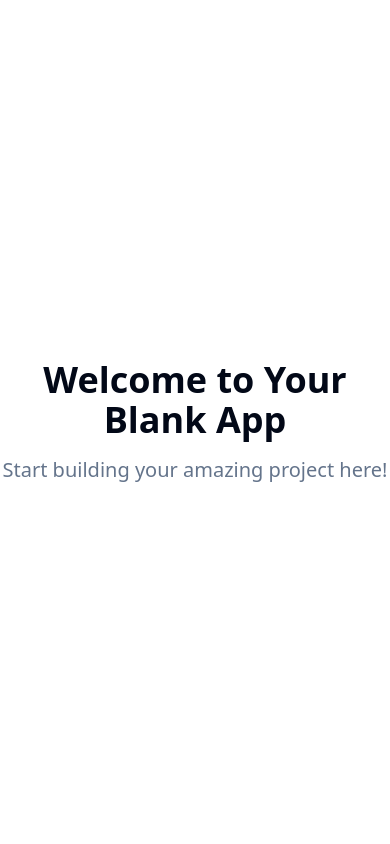
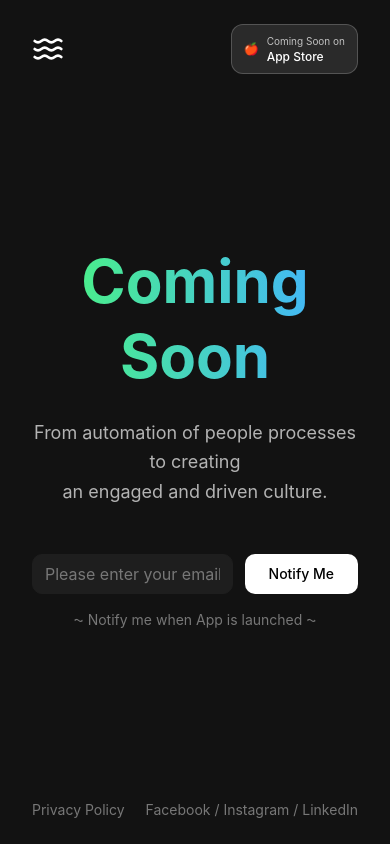
Before and after one commit to PiyushProHacker/gradient-launch-page, a React (Vite) app: page / in a window 390 px wide. Built offline with nearby package versions, Linux system fonts and the light colour scheme.

Commit message:
Build Coming Soon page
Implement a "Coming Soon" landing page with a gradient heading, descriptive text, and an email subscription form. The page features a centered layout, navigation links, an App Store badge, and footer links, all styled with modern UI principles and responsiveness.

```diff
--- a/index.html
+++ b/index.html
@@ -3,12 +3,12 @@
   <head>
     <meta charset="UTF-8" />
     <meta name="viewport" content="width=device-width, initial-scale=1.0" />
-    <title>gradient-launch-page</title>
-    <meta name="description" content="Lovable Generated Project" />
-    <meta name="author" content="Lovable" />
+    <title>Coming Soon - Revolutionary App Launch</title>
+    <meta name="description" content="From automation of people processes to creating an engaged and driven culture. Get notified when our revolutionary app launches." />
+    <meta name="author" content="Coming Soon App" />
 
-    <meta property="og:title" content="gradient-launch-page" />
-    <meta property="og:description" content="Lovable Generated Project" />
+    <meta property="og:title" content="Coming Soon - Revolutionary App Launch" />
+    <meta property="og:description" content="From automation of people processes to creating an engaged and driven culture. Get notified when our revolutionary app launches." />
     <meta property="og:type" content="website" />
     <meta property="og:image" content="https://lovable.dev/opengraph-image-p98pqg.png" />
 
--- /dev/null
+++ b/src/components/Footer.tsx
@@ -0,0 +1,17 @@
+const Footer = () => {
+  return (
+    <footer className="flex items-center justify-between w-full px-8 py-6">
+      {/* Privacy Policy */}
+      <div className="text-sm text-muted-foreground hover:text-secondary transition-colors cursor-pointer">
+        Privacy Policy
+      </div>
+
+      {/* Social Links */}
+      <div className="text-sm text-muted-foreground hover:text-secondary transition-colors cursor-pointer">
+        Facebook / Instagram / LinkedIn
+      </div>
+    </footer>
+  );
+};
+
+export default Footer;
--- /dev/null
+++ b/src/components/HeroSection.tsx
@@ -0,0 +1,56 @@
+import { useState } from "react";
+import { Button } from "@/components/ui/button";
+import { Input } from "@/components/ui/input";
+
+const HeroSection = () => {
+  const [email, setEmail] = useState("");
+
+  const handleSubmit = (e: React.FormEvent) => {
+    e.preventDefault();
+    // Handle email submission
+    console.log("Email submitted:", email);
+  };
+
+  return (
+    <div className="flex flex-col items-center justify-center text-center space-y-12 px-8">
+      {/* Main Heading */}
+      <div className="space-y-6">
+        <h1 className="text-6xl md:text-7xl lg:text-8xl font-bold gradient-text leading-tight">
+          Coming Soon
+        </h1>
+
+        <p className="text-lg md:text-xl text-secondary max-w-2xl leading-relaxed">
+          From automation of people processes to creating<br />
+          an engaged and driven culture.
+        </p>
+      </div>
+
+      {/* Email Subscription Form */}
+      <div className="space-y-4 w-full max-w-md">
+        <form onSubmit={handleSubmit} className="flex gap-3">
+          <Input
+            type="email"
+            placeholder="Please enter your email address"
+            value={email}
+            onChange={(e) => setEmail(e.target.value)}
+            className="flex-1 bg-muted border-muted text-foreground placeholder:text-muted-foreground input-glow"
+            required
+          />
+          <Button
+            type="submit"
+            variant="default"
+            className="bg-primary text-primary-foreground hover:bg-primary/90 px-6"
+          >
+            Notify Me
+          </Button>
+        </form>
+
+        <p className="text-sm text-muted-foreground">
+          ⁓ Notify me when App is launched ⁓
+        </p>
+      </div>
+    </div>
+  );
+};
+
+export default HeroSection;
--- /dev/null
+++ b/src/components/Navigation.tsx
@@ -0,0 +1,36 @@
+import { Waves } from "lucide-react";
+
+const Navigation = () => {
+  return (
+    <nav className="flex items-center justify-between w-full px-8 py-6">
+      {/* Logo */}
+      <div className="flex items-center">
+        <Waves className="w-8 h-8 text-foreground" strokeWidth={2} />
+      </div>
+
+      {/* Center Navigation */}
+      <div className="hidden md:flex items-center space-x-2 text-sm text-secondary">
+        <span className="hover:text-foreground transition-colors cursor-pointer">Payment</span>
+        <span className="text-muted-foreground">/</span>
+        <span className="hover:text-foreground transition-colors cursor-pointer">Services</span>
+        <span className="text-muted-foreground">/</span>
+        <span className="hover:text-foreground transition-colors cursor-pointer">Account</span>
+      </div>
+
+      {/* App Store Badge */}
+      <div className="app-store-badge cursor-pointer">
+        <div className="bg-white/10 backdrop-blur-sm border border-white/20 rounded-lg px-3 py-2 text-xs text-white">
+          <div className="flex items-center space-x-2">
+            <span className="text-xs">🍎</span>
+            <div>
+              <div className="text-[10px] opacity-70">Coming Soon on</div>
+              <div className="text-xs font-medium">App Store</div>
+            </div>
+          </div>
+        </div>
+      </div>
+    </nav>
+  );
+};
+
+export default Navigation;
--- a/src/index.css
+++ b/src/index.css
@@ -2,41 +2,54 @@
 @tailwind components;
 @tailwind utilities;
 
-/* Definition of the design system. All colors, gradients, fonts, etc should be defined here.
-All colors MUST be HSL.
-*/
+/* Coming Soon Landing Page Design System */
+
+@import url('https://fonts.googleapis.com/css2?family=Inter:wght@400;500;600;700&display=swap');
 
 @layer base {
   :root {
-    --background: 0 0% 100%;
-    --foreground: 222.2 84% 4.9%;
+    /* Dark theme colors */
+    --background: 0 0% 7.1%; /* #121212 */
+    --foreground: 0 0% 100%; /* #FFFFFF */
 
-    --card: 0 0% 100%;
-    --card-foreground: 222.2 84% 4.9%;
+    --card: 0 0% 11.8%; /* #1E1E1E */
+    --card-foreground: 0 0% 100%;
 
-    --popover: 0 0% 100%;
-    --popover-foreground: 222.2 84% 4.9%;
+    --popover: 0 0% 7.1%;
+    --popover-foreground: 0 0% 100%;
 
-    --primary: 222.2 47.4% 11.2%;
-    --primary-foreground: 210 40% 98%;
+    --primary: 0 0% 100%; /* White */
+    --primary-foreground: 0 0% 0%; /* Black */
 
-    --secondary: 210 40% 96.1%;
-    --secondary-foreground: 222.2 47.4% 11.2%;
+    --secondary: 0 0% 70.2%; /* #B3B3B3 */
+    --secondary-foreground: 0 0% 100%;
 
-    --muted: 210 40% 96.1%;
-    --muted-foreground: 215.4 16.3% 46.9%;
+    --muted: 0 0% 11.8%; /* #1E1E1E */
+    --muted-foreground: 0 0% 46.7%; /* #777777 */
 
-    --accent: 210 40% 96.1%;
-    --accent-foreground: 222.2 47.4% 11.2%;
+    --accent: 0 0% 11.8%;
+    --accent-foreground: 0 0% 100%;
 
     --destructive: 0 84.2% 60.2%;
-    --destructive-foreground: 210 40% 98%;
+    --destructive-foreground: 0 0% 100%;
 
-    --border: 214.3 31.8% 91.4%;
-    --input: 214.3 31.8% 91.4%;
-    --ring: 222.2 84% 4.9%;
+    --border: 0 0% 11.8%;
+    --input: 0 0% 11.8%; /* #1E1E1E */
+    --ring: 0 0% 100%;
 
-    --radius: 0.5rem;
+    --radius: 0.75rem;
+
+    /* Gradient colors for coming soon text */
+    --gradient-start: 130 100% 65%; /* #5BFF6B */
+    --gradient-middle: 204 100% 63%; /* #3BA3FF */
+    --gradient-end: 354 100% 64%; /* #FF4C60 */
+
+    /* Custom gradients */
+    --gradient-text: linear-gradient(90deg, hsl(var(--gradient-start)), hsl(var(--gradient-middle)), hsl(var(--gradient-end)));
+    --gradient-glow: 0 0 40px hsl(var(--gradient-middle) / 0.3);
+
+    /* Transitions */
+    --transition-smooth: all 0.3s cubic-bezier(0.4, 0, 0.2, 1);
 
     --sidebar-background: 0 0% 98%;
 
@@ -100,6 +113,39 @@ All colors MUST be HSL.
   }
 
   body {
-    @apply bg-background text-foreground;
+    @apply bg-background text-foreground font-sans;
+    font-family: 'Inter', system-ui, -apple-system, sans-serif;
+  }
+
+  /* Gradient text utility */
+  .gradient-text {
+    background: var(--gradient-text);
+    -webkit-background-clip: text;
+    background-clip: text;
+    -webkit-text-fill-color: transparent;
+    background-size: 200% 200%;
+    animation: gradient-shift 3s ease infinite;
+  }
+
+  /* App Store badge hover effect */
+  .app-store-badge {
+    transition: var(--transition-smooth);
+    filter: brightness(1);
+  }
+
+  .app-store-badge:hover {
+    filter: brightness(1.1);
+    transform: translateY(-1px);
+  }
+
+  /* Input focus glow */
+  .input-glow:focus {
+    box-shadow: 0 0 0 2px hsl(var(--gradient-middle) / 0.3);
+    border-color: hsl(var(--gradient-middle));
+  }
+
+  @keyframes gradient-shift {
+    0%, 100% { background-position: 0% 50%; }
+    50% { background-position: 100% 50%; }
   }
 }
--- a/src/pages/Index.tsx
+++ b/src/pages/Index.tsx
@@ -1,12 +1,20 @@
-// Update this page (the content is just a fallback if you fail to update the page)
+import Navigation from "@/components/Navigation";
+import HeroSection from "@/components/HeroSection";
+import Footer from "@/components/Footer";
 
 const Index = () => {
   return (
-    <div className="min-h-screen flex items-center justify-center bg-background">
-      <div className="text-center">
-        <h1 className="text-4xl font-bold mb-4">Welcome to Your Blank App</h1>
-        <p className="text-xl text-muted-foreground">Start building your amazing project here!</p>
-      </div>
+    <div className="min-h-screen bg-background flex flex-col">
+      {/* Navigation */}
+      <Navigation />
+
+      {/* Main Content */}
+      <main className="flex-1 flex items-center justify-center">
+        <HeroSection />
+      </main>
+
+      {/* Footer */}
+      <Footer />
     </div>
   );
 };
```
